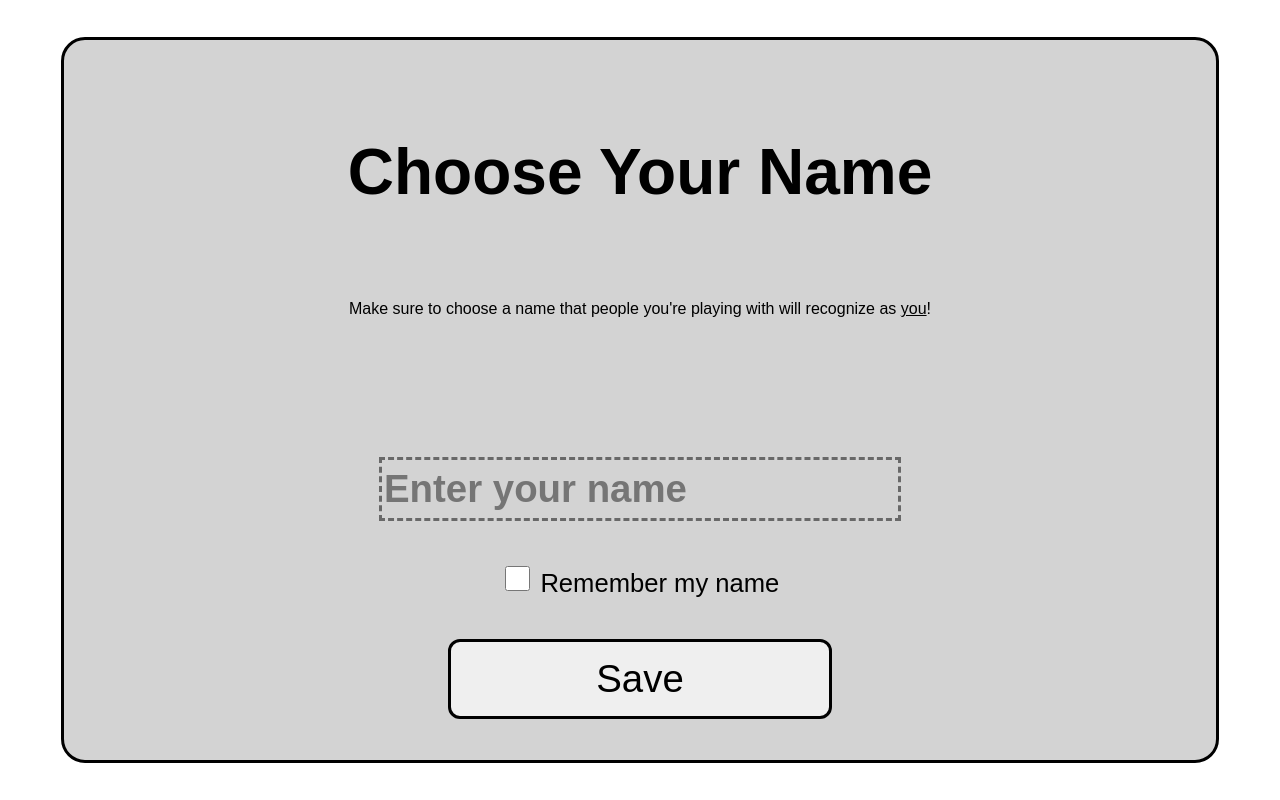
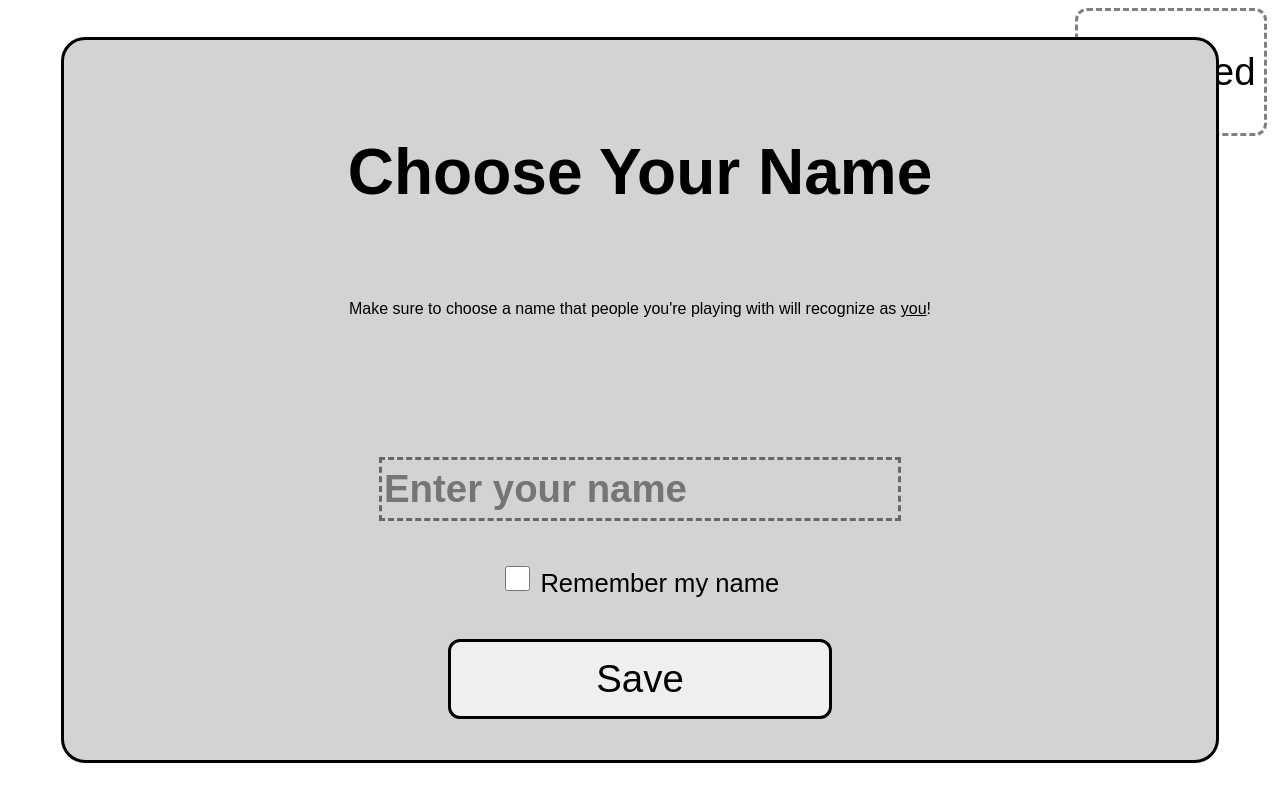
Before and after one commit to ugackMiner53/quotouflage, a SvelteKit app: page /join in a window 1280 px wide. Built offline with nearby package versions, Linux system fonts and the light colour scheme.

Commit message:
Updated to trystero@next to fix non-connection issue

```diff
--- a/package.json
+++ b/package.json
@@ -27,6 +27,7 @@
 	},
 	"type": "module",
 	"dependencies": {
-		"trystero": "^0.18.0"
+		"@sveltejs/adapter-static": "^3.0.2",
+		"trystero": "0.19.0-beta0"
 	}
 }
--- a/src/lib/GameManager.ts
+++ b/src/lib/GameManager.ts
@@ -22,6 +22,10 @@ export default class GameManager {
             name,
             emoji: getRandomEmoji(),
         }
+    }
+
+    updateSelf(newSelf : Player) {
+        this.self = newSelf;
     }
 
     createGame() {
--- a/src/lib/Utility.ts
+++ b/src/lib/Utility.ts
@@ -1,5 +1,6 @@
-const EMOJI_LIST = "😀😃😄😁😆😅🤣😂🙂🙃😉😊😇🥰😍🤩😘😗😚😙🥲😋😛😜🤪😝🤑🤗🤭🤫🤔🤐🤨😐😑😶😏😒🙄😬🤥😌😔😪🤤😴😷🤒🤕🤢🤮🤧🥵🥶🥴😵🤯🤠🥳🥸😎🤓🧐😕😟🙁☹😮😯😲😳🥺😦😧😨😰😥😢😭😱😖😣😞😓😩😫🥱😤😡😠🤬😈👿💀💩🤡👹👺👻👽😺😸😹😻😼😽🙀😿😮‍💨😵‍💫😶‍🌫️"
+const EMOJI_LIST = "😀😃😄😁😆😅🤣😂🙂🙃😉😊😇🥰😍🤩😘😗😚😙🥲😋😛😜🤪😝🤑🤗🤭🤫🤔🤐🤨😐😑😶😏😒🙄😬🤥😌😔😪🤤😴😷🤒🤕🤢🤮🤧🥵🥶🥴😵🤯🤠🥳🥸😎🤓🧐😕😟🙁😮😯😲😳🥺😦😧😨😰😥😢😭😱😖😣😞😓😩😫🥱😤😡😠🤬😈👿💀💩🤡👹👺👻👽😺😸😹😻😼😽🙀😿"
 
-export function getRandomEmoji() : string {
-    return EMOJI_LIST.charAt(Math.floor(Math.random()*EMOJI_LIST.length))
+export function getRandomEmoji(): string {
+    const index = Math.floor(Math.random() * (EMOJI_LIST.length / 2))
+    return EMOJI_LIST.substring(index * 2, (index * 2) + 2)
 }
--- a/src/lib/components/ChooseName.svelte
+++ b/src/lib/components/ChooseName.svelte
@@ -1,9 +1,9 @@
 <script lang="ts">
     import { browser } from "$app/environment";
 
-    export let name = browser ? localStorage.getItem("name") : undefined;
+    export let name;
 
-    let _name = name ?? "";
+    let _name = browser ? localStorage.getItem("name") ?? "" : "";
     let remember = false;
 </script>
 
@@ -20,7 +20,7 @@
             <input bind:value={remember} type="checkbox" name="" id="save-name-box">
             <label for="save-name-box">Remember my name</label>
         </div>
-        <button class="save" on:click={() => {name = _name; if (remember) {localStorage.setItem("name", name)}}}>Save</button>
+        <button class="save" on:click={() => {name = _name; if (remember) {localStorage.setItem("name", _name)}}}>Save</button>
     </section>
 </div>
 
--- a/src/lib/networking/TrysteroManager.ts
+++ b/src/lib/networking/TrysteroManager.ts
@@ -1,11 +1,9 @@
-import { joinRoom, type ActionReceiver, type ActionSender, type DataPayload, type Room } from "trystero";
+import { type ActionReceiver, type ActionSender, type DataPayload, type Room } from "trystero";
+import { joinRoom } from "trystero";
 import type NetworkManager from "./NetworkManager";
 import { type UUID, type Message, type Player, type Topic } from "$lib/Types";
 
 const APP_ID = "quotouflage-debug";
-
-// NOTE: NO AUTHENTICATION IN NETWORK MANAGERS
-// DO AUTHENTICATION IN THE GAME MANAGER TO REUSE CODE
 
 export default class TrysteroManager implements NetworkManager {
 
@@ -14,28 +12,22 @@ export default class TrysteroManager implements NetworkManager {
 
     createNewRoom() : string {
         // Generate new room code
-        const code = crypto.randomUUID().substring(0, 7).toUpperCase()
+        const code = crypto.randomUUID().substring(0, 6).toUpperCase()
         this.roomConnection = joinRoom({appId: APP_ID}, code)
-        if (Object.keys(this.roomConnection.getPeers()).length >= 1) {
-            console.warn(`Code ${code} was already in use! Regenerating...`);
-            this.roomConnection.leave();
-            return this.createNewRoom();
-        } else {
-            console.log(`Successfully created room ${code}`);
-            this.createMethods();
-            return code;
-        }
+        console.log(`Attempted to create room ${code}`);
+        this.createMethods();
+        return code;
     }
 
     connectToRoom(code: string): void {
         this.roomConnection = joinRoom({appId: APP_ID}, code);
-        if (Object.keys(this.roomConnection.getPeers()).length < 1) {
-            console.warn(`Code ${code} is not a valid code!`);
-            throw new Error("InvalidCodeException");
-        } else {
-            console.log(`Successfully connected to ${code}`);
+        // if (Object.keys(this.roomConnection.getPeers()).length < 1) {
+        //     console.warn(`Code ${code} is not a valid code!`);
+        //     throw new Error("InvalidCodeException");
+        // } else {
+        //     console.log(`Successfully connected to ${code}`);
             this.createMethods();
-        }
+        // }
     }
 
     createMethods() {
@@ -50,7 +42,8 @@ export default class TrysteroManager implements NetworkManager {
         [this.sendJudgement, this._recieveJudgment] = this.roomConnection.makeAction("judgement");
 
         // Create implementable callbacks
-        this.roomConnection?.onPeerJoin(() => this.playerJoined);
+        console.log("Called")
+        this.roomConnection?.onPeerJoin(() => {console.log("PEER JOINED WHAT")});
         this.roomConnection?.onPeerLeave(() => this.playerLeft);
 
         // Connect actions to callbacks
@@ -66,7 +59,10 @@ export default class TrysteroManager implements NetworkManager {
     }
 
     // Implementable Methods
-    playerJoined?: (() => void);
+    // playerJoined?: (() => void);
+    playerJoined() {
+        console.log("PLAYER JOINED PLAYER JOINED")
+    }
     playerLeft?: (() => void);
 
 
--- /dev/null
+++ b/src/routes/+layout.ts
@@ -0,0 +1,2 @@
+export const prerender = true;
+export const ssr = false;
--- a/src/routes/join/+page.svelte
+++ b/src/routes/join/+page.svelte
@@ -1,11 +1,16 @@
 <script lang="ts">
+    import { browser } from "$app/environment";
+    import GameManager from "$lib/GameManager";
+    import { gameManager, setManager } from "$lib/Static";
+    import type { UUID } from "$lib/Types";
+    import { getRandomEmoji } from "$lib/Utility";
     import ChooseName from "$lib/components/ChooseName.svelte";
+    import { get, writable, type Writable } from "svelte/store";
     import { fade } from "svelte/transition";
 
-    let name : string|undefined;
+    let name : Writable<string|undefined> = writable(browser ? localStorage.getItem("name") ?? undefined : undefined);
     let pinInputs : HTMLInputElement[] = [];
     let pinCode : string[] = [];
-
 
     function onPinClick() {
         if (pinCode.length < 0 || pinCode.length >= 6) return;
@@ -26,7 +31,7 @@
 
 
         if (pinCode.length == 6) {
-            // Try to join
+            joinGame()
         }
     }
 
@@ -39,17 +44,49 @@
         }
     }
 
+    function joinGame() {
+        const $name = get(name);
+        if (!$name) return;
 
+        updateManager($name);
+        if (gameManager.joinGame(pinCode.join("").toUpperCase())) {
+            console.log(`Joined ${pinCode.join("").toUpperCase()} correctly`)
+        } else {
+            console.log(`Did not join ${pinCode.join("").toUpperCase()} correctly`)
+        }
+    }
+
+    function createGame() {
+        const $name = get(name);
+        if (!$name) return;
+
+        console.log("Making game ccs")
+
+        updateManager($name);
+        gameManager.createGame();
+    }
+
+    function updateManager(name : string) {
+        if (!gameManager) {
+            setManager(new GameManager(name));
+        } else {
+            gameManager.updateSelf({
+                uuid: <UUID>crypto.randomUUID(),
+                name,
+                emoji: getRandomEmoji(),
+            })
+        }
+    }
 
 </script>
 
-{#if name == undefined}
-    <ChooseName bind:name={name} />
+{#if $name == undefined}
+    <ChooseName bind:name={$name} />
 {/if}
 
-<!-- <div class="name">
-    This is where the edit button that reopens the name chooser goes
-</div> -->
+<button class="name" on:click={() => {$name = undefined}}>
+    <p>{$name}</p>
+</button>
 
 <div class="main" in:fade={{delay: 300}} >
 
@@ -67,20 +104,44 @@
     </section>
 
     <section out:fade={{delay:0, duration: 300}}>
-        <button class="title create">Create Game</button>
+        <button class="title create" on:click={createGame}>Create Game</button>
     </section>
 
 </div>
 
 
 <style>
+    .name {
+        position: fixed;
+        top: 1vh;
+        right: 1vw;
+        width: 15vw;
+        height: fit-content;
+        min-height: 10vw;
+        background: none;
+        z-index: 1;
+        border: 3px dashed rgba(0, 0, 0, 0.5);
+        border-radius: 12px;
+        cursor: pointer;
+        transition: 0.3s;
+    }
+
+    .name:hover {
+        border: 3px solid black;
+        background-color: lightgray;
+    }
+
+    .name > p {
+        font-size: 3vw;
+        margin: 0;
+    }
+
     .main {
         display: flex;
         flex-direction: column;
         align-items: center;
         justify-content: space-around;
         position: fixed;
-        /* z-index: 1; */
         top: 0;
         left: 0;
         width: 100%;
@@ -114,6 +175,7 @@
         border: none;
         border-bottom: 3px solid black;
         z-index: -1;
+        text-transform: uppercase;
     }
 
     .create {
--- a/svelte.config.js
+++ b/svelte.config.js
@@ -1,4 +1,4 @@
-import adapter from '@sveltejs/adapter-auto';
+import adapter from '@sveltejs/adapter-static';
 import { vitePreprocess } from '@sveltejs/vite-plugin-svelte';
 
 /** @type {import('@sveltejs/kit').Config} */
```
Also changed, not shown: 1 other file (tests, documents, lock files or other folders).
